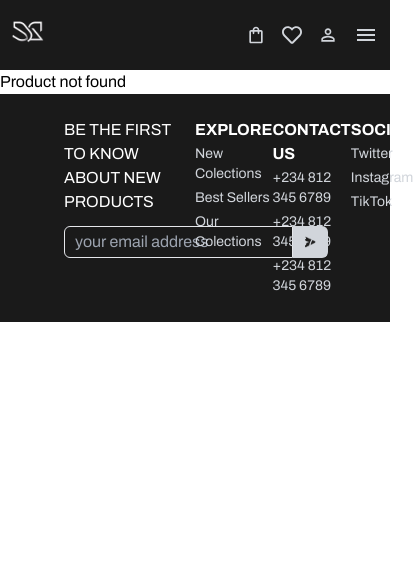
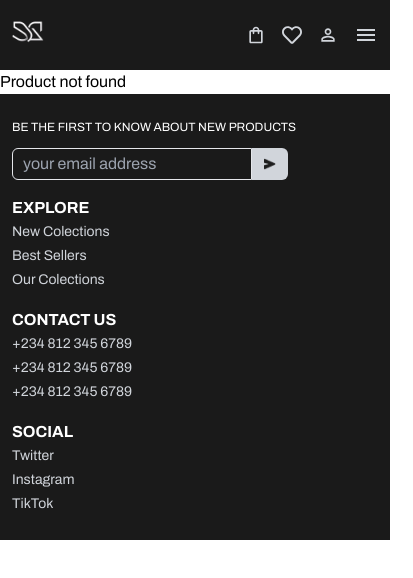
Before and after one commit to Peculiars/sneaker, a Next.js app: page /productList/1 in a window 390 px wide. Shown: the top 578 px of the page, 413 px wide, since content can reach past the window. Built offline with nearby package versions, Linux system fonts and the light colour scheme; a web font is replaced by a local one.

Commit message:
implement mobile footer

```diff
--- a/src/components/footer/Footer.tsx
+++ b/src/components/footer/Footer.tsx
@@ -2,10 +2,10 @@ import Image from 'next/image'
 import sendImg from '../../../public/assets/images/sendbtn.png'
 const Footer = () =>{
     return(
-        <section className="px-[64px] py-[24px] max-w-screen-xl h-full bg-[#1A1A1A] grid grid-cols-2">
+        <section className="xs:px-[12px] md:px-[64px] py-[24px] max-w-screen-xl h-full bg-[#1A1A1A] grid xs:grid-cols-1 md:grid-cols-2">
             <div>
                 <div className='flex flex-col'>
-                    <p className="uppercase text-white">be the first to know about new products</p>
+                    <p className="uppercase text-white xs:text-[12px] md:text-[20px]">be the first to know about new products</p>
                     <div className='flex items-center pt-3'>
                         <div className='border-gray-300 outline-none flex'>
                               <input type="text" placeholder="your email address" className="bg-transparent outline-none border px-2.5 py-0.5 text-white rounded-tl-md rounded-bl-md w-60" />
@@ -14,7 +14,7 @@ const Footer = () =>{
                     </div>
                 </div>
             </div>
-            <div className='flex justify-between'>
+            <div className='flex xs:flex-col xs:gap-y-4 md:flex-row justify-between mt-4'>
                 <div>
                     <h3 className='uppercase text-white font-semibold'>Explore</h3>
                     <p className='text-gray-300 text-sm py-0.5'>New Colections</p>
--- a/src/components/main/product/bestSellers/Carousel.tsx
+++ b/src/components/main/product/bestSellers/Carousel.tsx
@@ -45,7 +45,7 @@ const Carousel = () => {
             >
                 <div className="flex flex-col items-center py-6">
                     <Link href={`/productList/${item.id}`}>
-                        <Image src={item.variants[0].mainImage} alt={item.name} width={80} height={80} className="w-56 h-full rounded-lg" />
+                        <Image src={item.variants[0].mainImage} alt={item.name} width={80} height={80} className=" xs:w-40 md:w-56 h-full rounded-lg" />
                     </Link>
                     <div className=" text-black flex flex-col py-1 w-full">
                         <Link href={`/productList/${item.id}`}>
@@ -81,7 +81,7 @@ const Carousel = () => {
                 </div>
             </div>
 
-            <div className="w-full overflow-x-hidden py-[1%] ml-[64px]">
+            <div className="w-full overflow-x-hidden py-[1%] xs:mx-[12px] md:ml-[64px]">
                 {carouselFragment}
             </div>
         </div>
```
